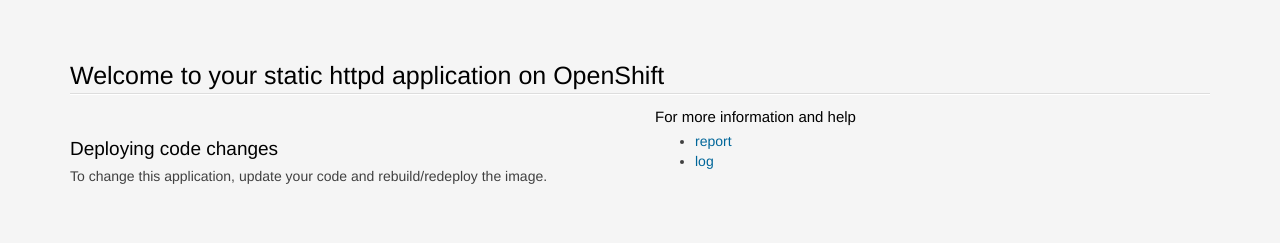
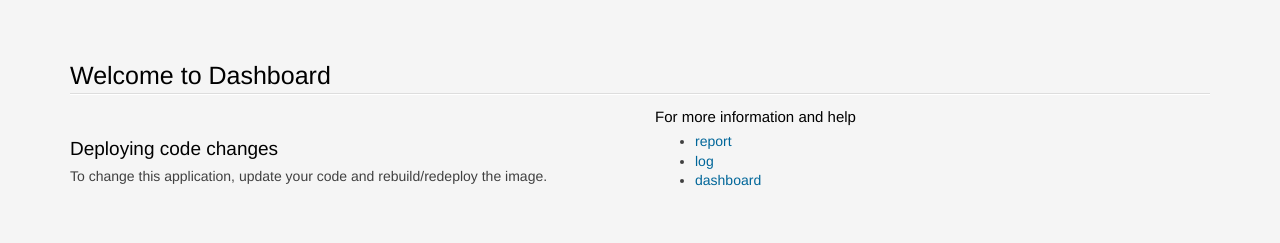
Before and after one commit to sourabhkadyan/robot-test, a plain HTML site: page index.html in a window 1280 px wide. Shown: the top 243 px of the page. Drawn offline with Linux system fonts and the light colour scheme.

Commit message:
Update index.html

```diff
--- a/index.html
+++ b/index.html
@@ -209,7 +209,7 @@
 
  <section class='container'>
   <hgroup>
-    <h1>Welcome to your static httpd application on OpenShift</h1>
+    <h1>Welcome to Dashboard</h1>
   </hgroup>
   <div class="row">
     <section class='col-xs-12 col-sm-6 col-md-6'>
@@ -223,6 +223,7 @@
       <ul>
         <li><a href="/result/report.html">report</a></li>
         <li><a href="/result/log.html">log</a></li>
+        <li><a href="dashboard.html">dashboard</a></li>
       </ul>
     </section>
   </div>
```
